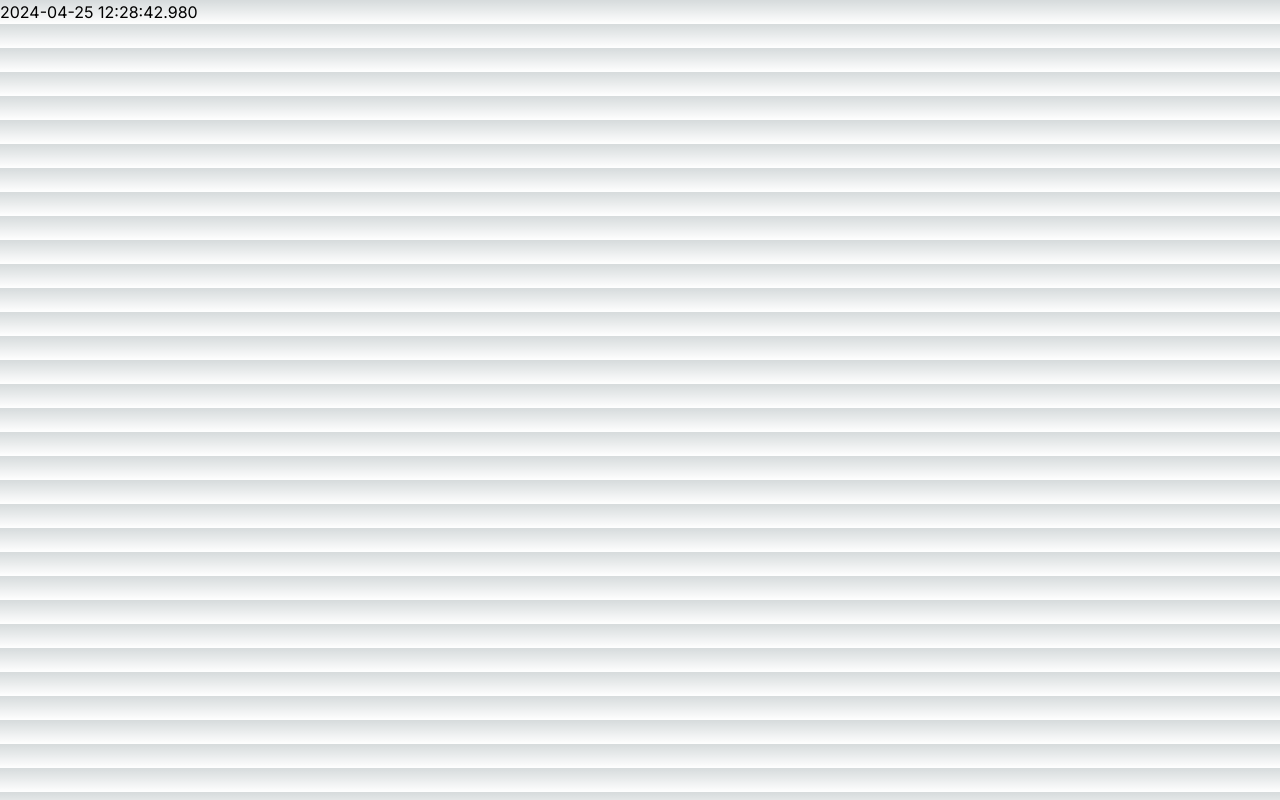
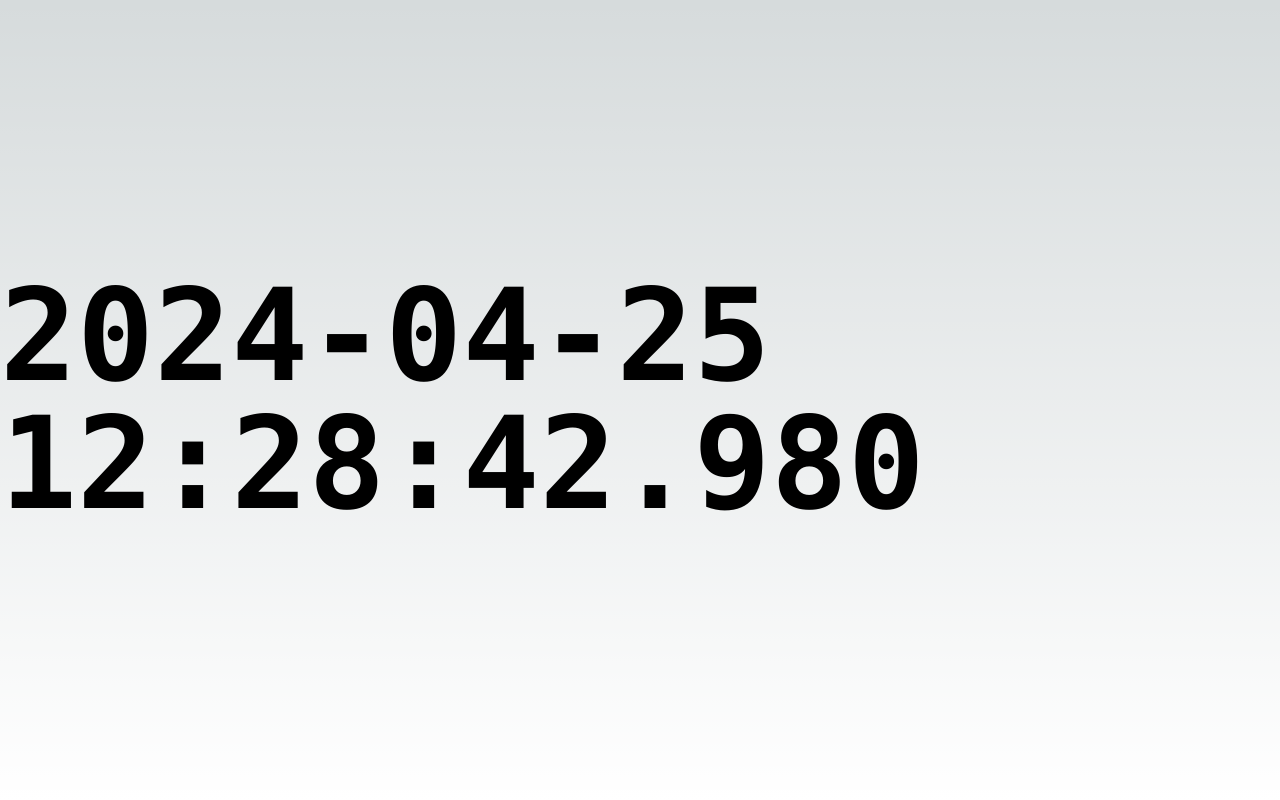
Before and after one commit to zeek0x/simple-web-tools, a Next.js app: page / in a window 1280 px wide. Built offline with nearby package versions, Linux system fonts and the light colour scheme.

Commit message:
Aplly tailwind style to timer

```diff
--- a/app/page.tsx
+++ b/app/page.tsx
@@ -14,8 +14,13 @@ export default function Home() {
   }, []);
 
   return (
-    <main>
-      <h1 suppressHydrationWarning={true}> {format(date)} </h1>
+    <main className="h-screen w-screen flex justify-center items-center">
+      <h1
+        className="text-9xl font-bold font-mono"
+        suppressHydrationWarning={true}
+      >
+        {format(date)}
+      </h1>
     </main>
   );
 }
```
